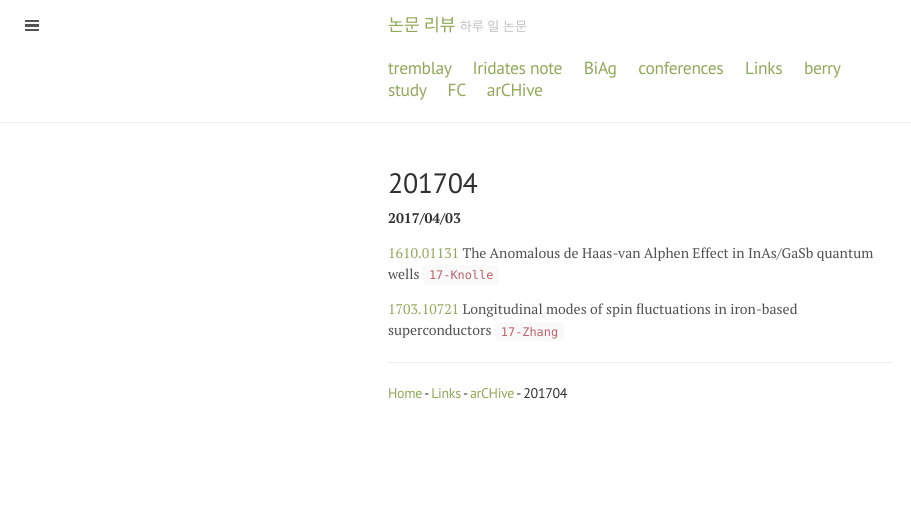
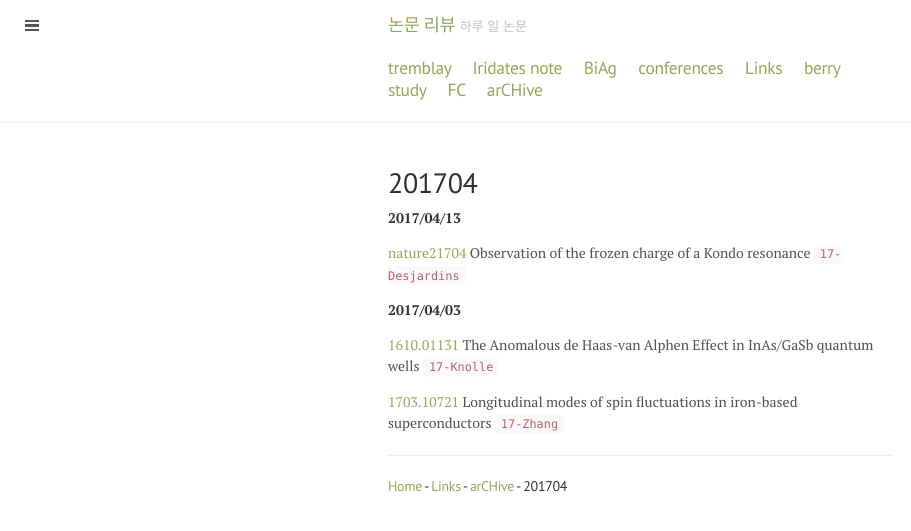
Before and after one commit to qkrwlsghdcjsworlt/work, a Jekyll site: the page built from 201704.md, in a window 1280 px wide. Shown: the top 531 px of the page, without its empty margins (0-911 px from the left). Built offline with Jekyll 4.4.1, drawn with Linux system fonts in a browser that asks for light colours.

Commit message:
“update”

```diff
--- a/201704.md
+++ b/201704.md
@@ -3,11 +3,16 @@ layout: page
 title: 201704
 ---
 
+__2017/04/13__
+
+[nature21704](http://www.nature.com/nature/journal/vaop/ncurrent/full/nature21704.html) Observation of the frozen charge of a Kondo resonance
+`17-Desjardins`
+
 
 __2017/04/03__
 
 [1610.01131](https://arxiv.org/abs/1610.01131) The Anomalous de
-Haas-van Alphen Effect in InAs/GaSb quantum wells `17-Knolle `
+Haas-van Alphen Effect in InAs/GaSb quantum wells `17-Knolle`
 
 [1703.10721](https://arxiv.org/abs/1703.10721) Longitudinal modes of spin
 fluctuations in iron-based superconductors `17-Zhang`
```
